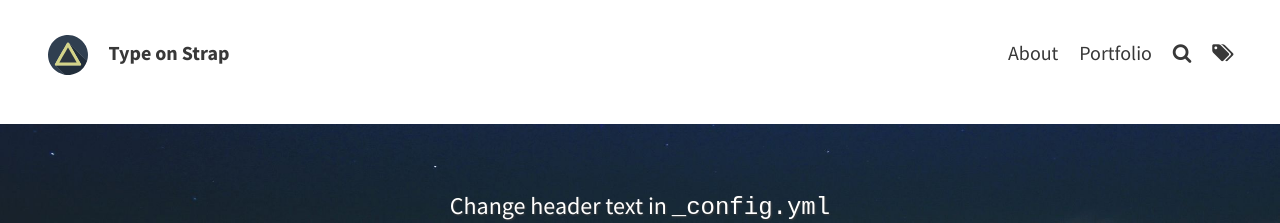
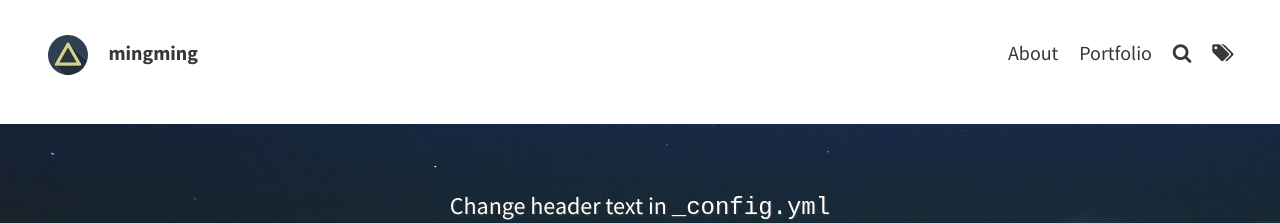
Before and after one commit to minkky/minkky.github.io, a Jekyll site: the page built from index.html, in a window 1280 px wide and 900 px high. Shown: the top 223 px of the window. Built offline with Jekyll 4.4.1, drawn with Linux system fonts in a browser that asks for light colours; the list of posts is cut into pages by our own code.

Commit message:
modify template

```diff
--- a/_config.yml
+++ b/_config.yml
@@ -1,14 +1,14 @@
 # SITE CONFIGURATION
 baseurl: "/Type-on-Strap"
-url: "https://sylhare.github.io"
-title: Type on Strap # site's title
-description: "A website with blog posts and pages" # used by search engines
+url: "https://minkky.github.io"
+title: mingming # site's title
+description: "A website with posts and ideas" # used by search engines
 
 
 # THEME-SPECIFIC CONFIGURATION
 theme_settings:
   # Meta
-  title: Type on Strap # blog's title
+  title: mingming # blog's title
   avatar: assets/img/triangle.svg
   favicon: assets/favicon.ico
   gravatar: # Email MD5 hash
```
